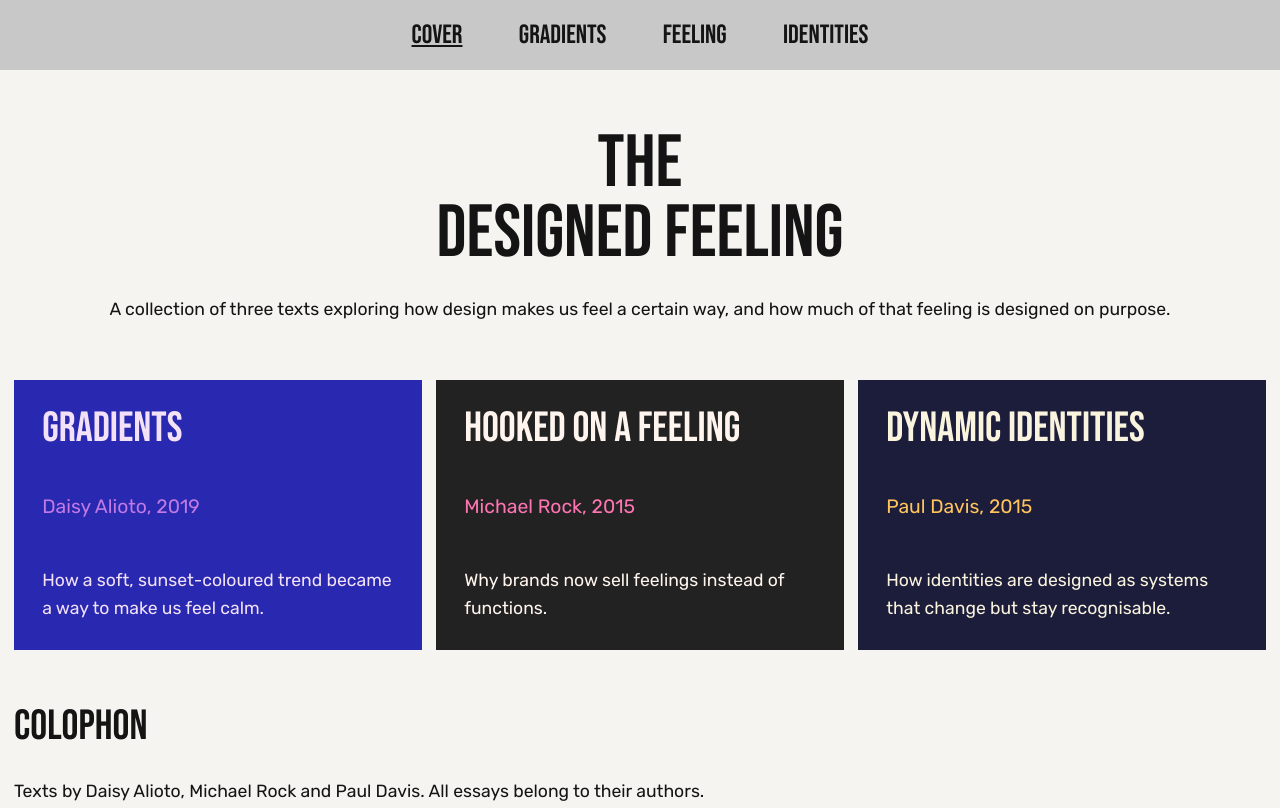
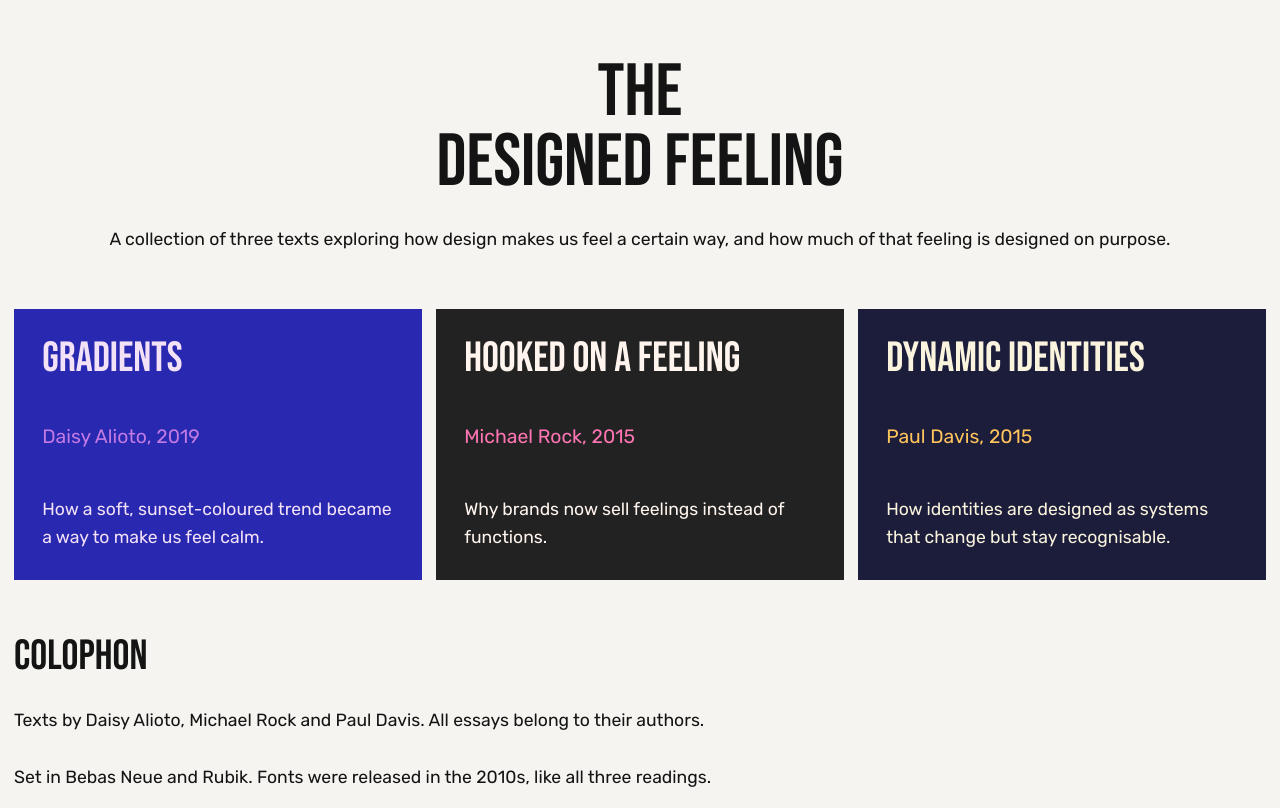
Before and after one commit to lamcrystal/binding, a plain HTML site: page index.html in a window 1280 px wide. Shown: the top 808 px of the page. Drawn offline with Linux system fonts and the light colour scheme.

Commit message:
remove nav from cover page

```diff
--- a/index.html
+++ b/index.html
@@ -11,25 +11,6 @@
 		</style>
 	</head>
 	<body>
-		<header>
-			<nav>
-				<ul>
-					<li>
-						<a href="index.html" aria-current="page">Cover</a>
-					</li>
-					<li>
-						<a href="gradients/">Gradients</a>
-					</li>
-					<li>
-						<a href="hooked-on-a-feeling/">Feeling</a>
-					</li>
-					<li>
-						<a href="dynamic-identities/">Identities</a>
-					</li>
-				</ul>
-			</nav>
-		</header>
-
 		<main>
 			<!-- Cover -->
 			<header>
```
